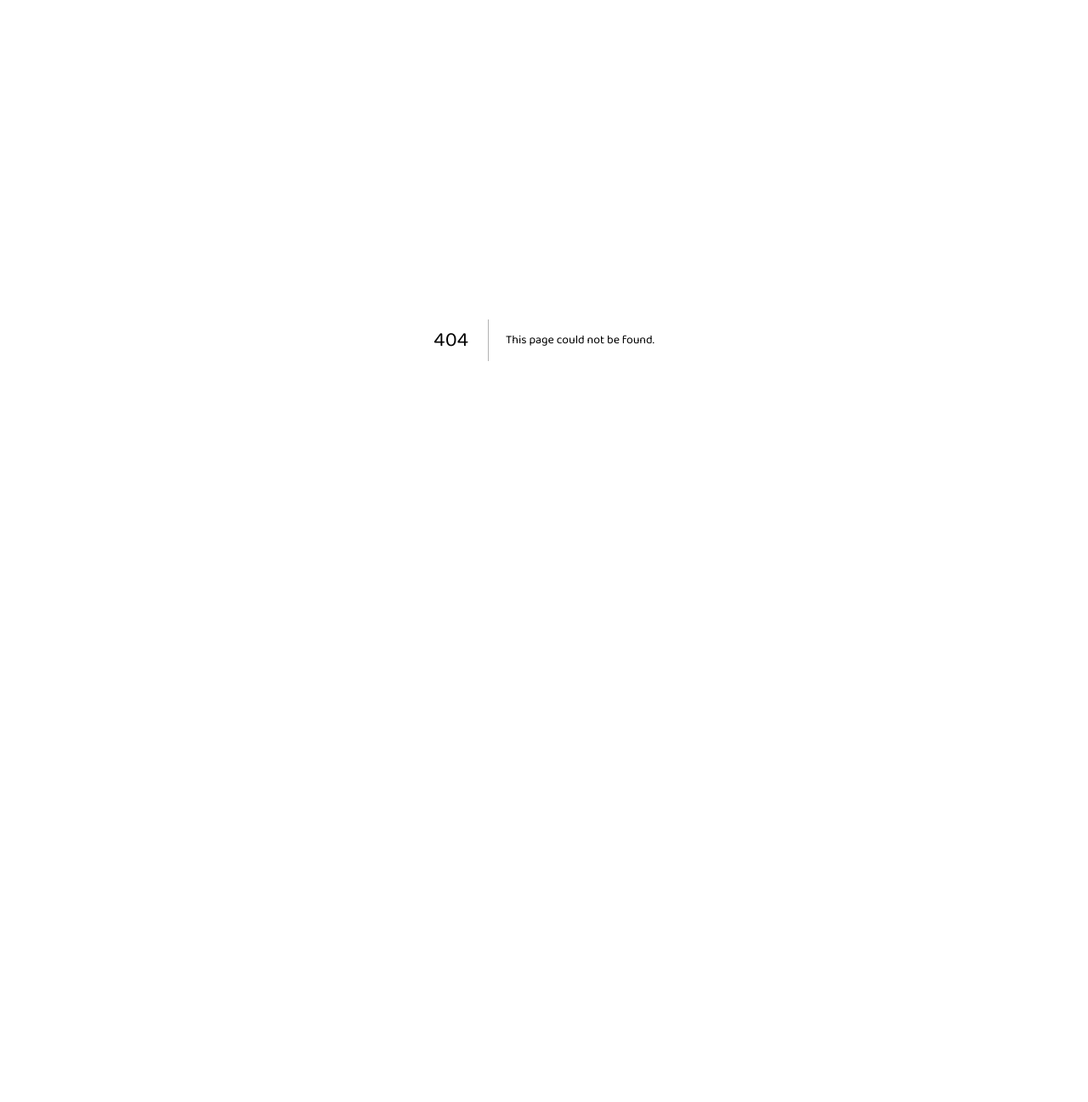
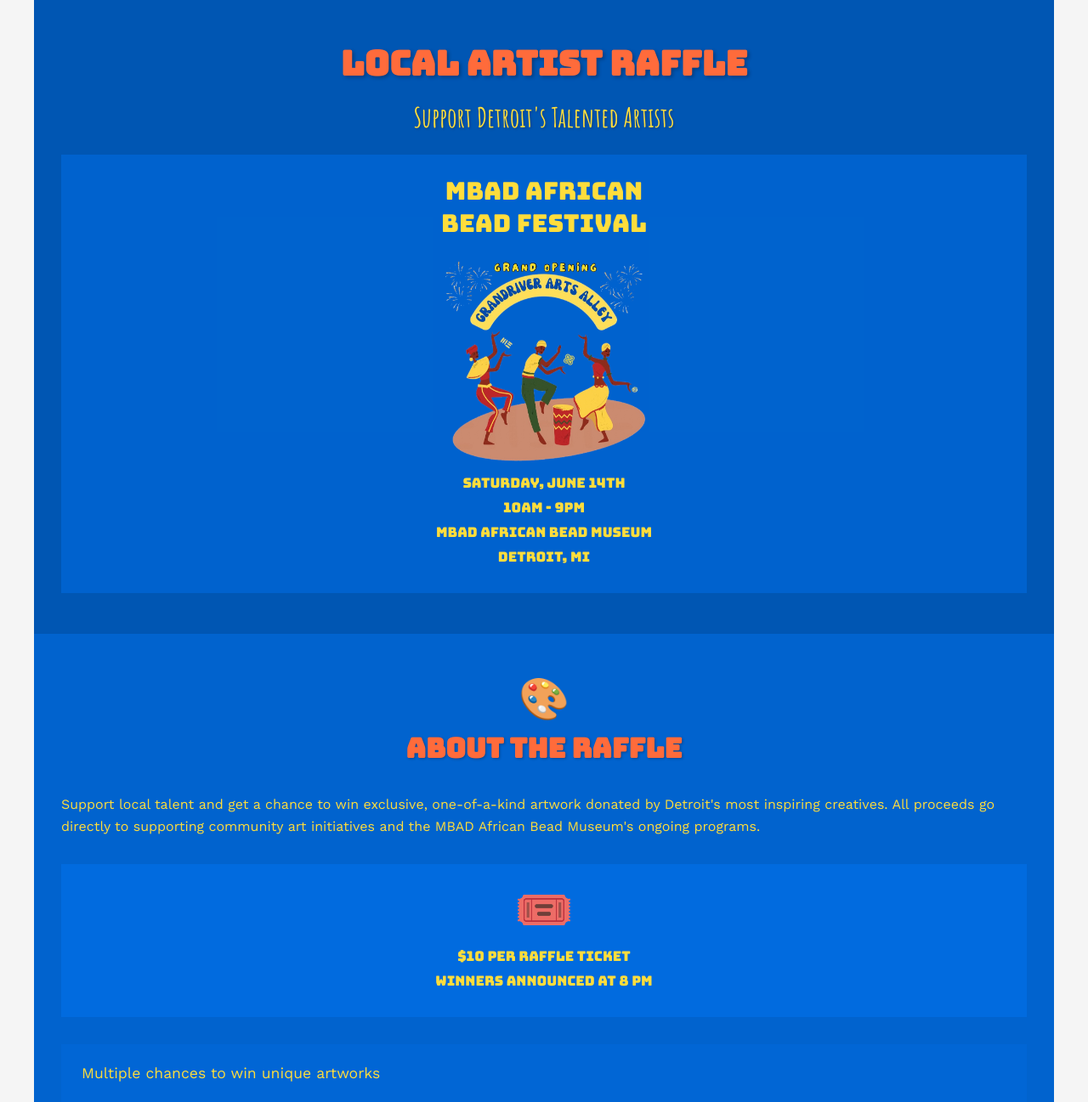
Before and after one commit to buidl-renaissance/art-night-detroit, a Next.js app: page /raffle in a window 1280 px wide. Before the commit this address had no page. Shown: the top 1297 px of the page at 85% size. Before the commit the page ends 800 px from the top, so only its background shows below. Built offline with nearby package versions, Linux system fonts and the light colour scheme.

Commit message:
raffle page

```diff
--- /dev/null
+++ b/src/pages/raffle.tsx
@@ -0,0 +1,335 @@
+import { NextPage } from 'next';
+import styled from 'styled-components';
+import Head from 'next/head';
+import Image from 'next/image';
+
+const RafflePage: NextPage = () => {
+  return (
+    <>
+      <Head>
+        <link
+          href="https://fonts.googleapis.com/css2?family=Work+Sans:wght@400;500;600&family=Bungee&family=Amatic+SC:wght@700&display=swap"
+          rel="stylesheet"
+        />
+      </Head>
+      <PageContainer>
+        <HeroSection>
+          <MainTitle>Local Artist Raffle</MainTitle>
+          <SubTitle>Support Detroit's Talented Artists</SubTitle>
+          <EventDetails>
+            <DetailTitle>MBAD African<br />Bead Festival</DetailTitle>
+            <Image src="/images/mbad-dancers.png" alt="MBAD African Bead Museum" width={240} height={240}/>
+            <DetailItem>Saturday, June 14th</DetailItem>
+            <DetailItem>10AM - 9PM</DetailItem>
+            <DetailItem>MBAD African Bead Museum</DetailItem>
+            <DetailItem>Detroit, MI</DetailItem>
+          </EventDetails>
+        </HeroSection>
+
+        <RaffleSection>
+          <SectionTitle>
+            <TitleEmoji>🎨</TitleEmoji>
+            <TitleText>About the Raffle</TitleText>
+          </SectionTitle>
+          <BodyText>Support local talent and get a chance to win exclusive, one-of-a-kind artwork donated by Detroit's most inspiring creatives. All proceeds go directly to supporting community art initiatives and the MBAD African Bead Museum's ongoing programs.</BodyText>
+          <EventHighlights>
+            <DetailItem style={{ fontSize: '3.5rem' }}>🎟️</DetailItem>
+            <DetailItem>$10 per Raffle Ticket</DetailItem>
+            <DetailItem>Winners Announced at 8 PM</DetailItem>
+          </EventHighlights>
+          <StepsList>
+            <StepItem>Multiple chances to win unique artworks</StepItem>
+            <StepItem>Direct support to local artists and community</StepItem>
+            <StepItem>Each ticket enters you in all artwork drawings</StepItem>
+          </StepsList>
+          <RaffleButton>Purchase Raffle Tickets</RaffleButton>
+        </RaffleSection>
+
+        <Section>
+          <SectionTitle>
+            <TitleEmoji>✨</TitleEmoji>
+            <TitleText>Featured Artists</TitleText>
+          </SectionTitle>
+          <ArtistList>
+            <ArtistSection>
+              <ArtistImageWrapper>
+                <ArtistImage src="/artists/artist1.jpg" alt="Amari Johnson" />
+              </ArtistImageWrapper>
+              <ArtistInfo>
+                <ArtistName>Amari Johnson</ArtistName>
+                <ArtistBio>Known for vibrant mixed-media pieces celebrating African diaspora</ArtistBio>
+                <ArtworkTitle>Donating: "Spirit of Detroit" - Mixed Media on Canvas</ArtworkTitle>
+              </ArtistInfo>
+            </ArtistSection>
+
+            <ArtistSection>
+              <ArtistImageWrapper>
+                <ArtistImage src="/artists/artist2.jpg" alt="Maya Thompson" />
+              </ArtistImageWrapper>
+              <ArtistInfo>
+                <ArtistName>Maya Thompson</ArtistName>
+                <ArtistBio>Contemporary sculptor working with recycled materials</ArtistBio>
+                <ArtworkTitle>Donating: "Urban Revival" - Metal Sculpture</ArtworkTitle>
+              </ArtistInfo>
+            </ArtistSection>
+
+            <ArtistSection>
+              <ArtistImageWrapper>
+                <ArtistImage src="/artists/artist3.jpg" alt="Marcus Williams" />
+              </ArtistImageWrapper>
+              <ArtistInfo>
+                <ArtistName>Marcus Williams</ArtistName>
+                <ArtistBio>Digital artist and muralist</ArtistBio>
+                <ArtworkTitle>Donating: "Digital Dreams" - Limited Edition Print</ArtworkTitle>
+              </ArtistInfo>
+            </ArtistSection>
+          </ArtistList>
+        </Section>
+
+        <Section>
+          <SectionTitle>
+            <TitleEmoji>🏆</TitleEmoji>
+            <TitleText>How to Participate</TitleText>
+          </SectionTitle>
+          <StepsList>
+            <StepItem>1. Purchase your raffle tickets online or at the event</StepItem>
+            <StepItem>2. View the artwork on display at the festival or check social media for updates</StepItem>
+            <StepItem>3. Winners will be announced at 8 PM</StepItem>
+            <StepItem>4. Winners can claim their artwork at the event or coordinate with Art Night Detroit to pick up their artwork</StepItem>
+          </StepsList>
+        </Section>
+
+        <ContactSection>
+          <SectionTitle>
+            <TitleEmoji>📩</TitleEmoji>
+            <TitleText>Questions About the Raffle?</TitleText>
+          </SectionTitle>
+          <ContactInfo>
+            <BodyText>Email: john@artnightdetroit.com</BodyText>
+            <BodyText>Phone: (313) 550-3518</BodyText>
+          </ContactInfo>
+        </ContactSection>
+      </PageContainer>
+    </>
+  );
+};
+
+const PageContainer = styled.div`
+  max-width: 1200px;
+  margin: 0 auto;
+  font-family: 'Work Sans', sans-serif;
+  color: #FFFFFF;
+  background: #0056b3;
+//   background: #001B3D;
+`;
+
+const HeroSection = styled.section`
+  text-align: center;
+  margin-bottom: 2rem;
+  padding: 3rem 2rem;
+  padding-bottom: 1rem;
+`;
+
+const MainTitle = styled.h1`
+  font-family: 'Bungee', sans-serif;
+  font-weight: 700;
+  font-size: 2.5rem;
+  color: #FF6B3B;
+  margin-bottom: 1rem;
+  text-shadow: 2px 2px 4px rgba(0, 0, 0, 0.3);
+`;
+
+const SubTitle = styled.h2`
+  font-family: 'Amatic SC', cursive;
+  font-weight: 700;
+  font-size: 2rem;
+  color: #FFDD3C;
+  margin: 1rem 0;
+  text-shadow: 1px 1px 3px rgba(0, 0, 0, 0.3);
+`;
+
+const Section = styled.section`
+  padding: 3rem 2rem;
+  background: #002B5C;
+  &:nth-child(odd) {
+    background: #003b7d;
+  }
+`;
+
+const SectionTitle = styled.div`
+  text-align: center;
+  margin-bottom: 2rem;
+`;
+
+const TitleEmoji = styled.div`
+  font-size: 3rem;
+  margin-bottom: 0.5rem;
+`;
+
+const TitleText = styled.h2`
+  font-family: 'Bungee', sans-serif;
+  font-weight: 600;
+  font-size: 2rem;
+  color: #FF6B3B;
+  margin: 0;
+  text-shadow: 1px 1px 3px rgba(0, 0, 0, 0.3);
+`;
+
+const BodyText = styled.p`
+  font-family: 'Work Sans', sans-serif;
+  font-weight: 400;
+  line-height: 1.6;
+  color: #FFDD3C;
+`;
+
+const EventDetails = styled.div`
+  margin-top: 1.5rem;
+  background: rgba(0, 122, 255, 0.35);
+  padding: 1.5rem;
+`;
+
+const DetailTitle = styled.h2`
+  margin-bottom: 1.5rem;
+  font-weight: 500;
+  font-family: 'Bungee', sans-serif;
+  font-size: 1.8rem;
+  color: #FFDD3C;
+`;
+
+const DetailItem = styled.p`
+  margin: 0.5rem 0;
+  font-weight: 500;
+  font-family: 'Bungee', sans-serif;
+  color: #FFDD3C;
+`;
+
+const RaffleSection = styled.section`
+  background: #0163ce;
+  padding: 3rem 2rem;
+  color: white;
+`;
+
+const EventHighlights = styled.div`
+  margin: 2rem 0;
+  padding: 1.5rem;
+  padding-top: 0.5rem;
+  background: rgba(0, 122, 255, 0.35);
+  text-align: center;
+`;
+
+const RaffleButton = styled.button`
+  background-color: #FF6B3B;
+  color: white;
+  padding: 1rem 2rem;
+  border: none;
+  font-size: 1rem;
+  font-family: 'Bungee', sans-serif;
+  font-weight: 400;
+  cursor: pointer;
+  transition: all 0.3s ease;
+  box-shadow: 0 4px 15px rgba(255, 107, 59, 0.3);
+  margin: auto;
+  margin-top: 2rem;
+  display: block;
+
+  &:hover {
+    background-color: #FFDD3C;
+    color: #001B3D;
+    transform: translateY(-2px);
+  }
+`;
+
+const ArtistList = styled.div`
+  display: flex;
+  flex-direction: column;
+  gap: 2rem;
+  margin-top: 1.5rem;
+`;
+
+const ArtistSection = styled.div`
+  display: grid;
+  grid-template-columns: 1fr 2fr;
+  gap: 1.5rem;
+  padding: 2rem;
+  background: #002B5C;
+  box-shadow: 0 4px 15px rgba(0, 0, 0, 0.3);
+
+  @media (max-width: 768px) {
+    grid-template-columns: 1fr;
+  }
+`;
+
+const ArtistImageWrapper = styled.div`
+  width: 100%;
+  aspect-ratio: 4/3;
+  overflow: hidden;
+`;
+
+const ArtistImage = styled.img`
+  width: 100%;
+  height: 100%;
+  object-fit: cover;
+`;
+
+const ArtistInfo = styled.div`
+  display: flex;
+  flex-direction: column;
+  justify-content: center;
+  gap: 0.75rem;
+`;
+
+const ArtistName = styled.h3`
+  font-family: 'Bungee', sans-serif;
+  font-size: 2rem;
+  font-weight: 600;
+  color: #FF6B3B;
+  margin: 0;
+  text-shadow: 1px 1px 3px rgba(0, 0, 0, 0.3);
+  text-align: center;
+  width: 100%;
+`;
+
+const ArtistBio = styled.p`
+  font-family: 'Work Sans', sans-serif;
+  font-size: 1.2rem;
+  line-height: 1.6;
+  color: #FFDD3C;
+  margin: 0;
+`;
+
+const ArtworkTitle = styled.p`
+  font-family: 'Amatic SC', cursive;
+  font-size: 1.8rem;
+  font-weight: 700;
+  color: #FF6B3B;
+  margin: 0;
+  text-shadow: 1px 1px 2px rgba(0, 0, 0, 0.3);
+`;
+
+const StepsList = styled.ul`
+  list-style: none;
+  padding: 0;
+`;
+
+const StepItem = styled.li`
+  margin: 0.75rem 0;
+  font-family: 'Work Sans', sans-serif;
+  font-size: 1.1rem;
+  padding: 1.5rem;
+  background: rgba(0, 122, 255, 0.15);
+  color: #FFDD3C;
+`;
+
+const ContactSection = styled.section`
+  text-align: center;
+  padding: 3rem 2rem;
+  background: rgba(0, 122, 255, 0.15);
+`;
+
+const ContactInfo = styled.div`
+  margin-top: 1.5rem;
+  padding: 1.5rem;
+  background: #002B5C;
+`;
+
+export default RafflePage;
```
Also changed, not shown: public/images/mbad-dancers.png (added).
